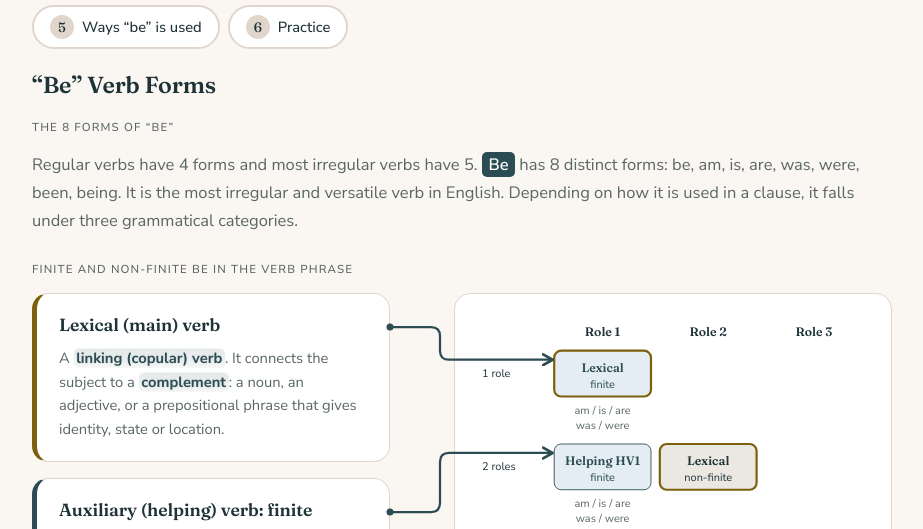
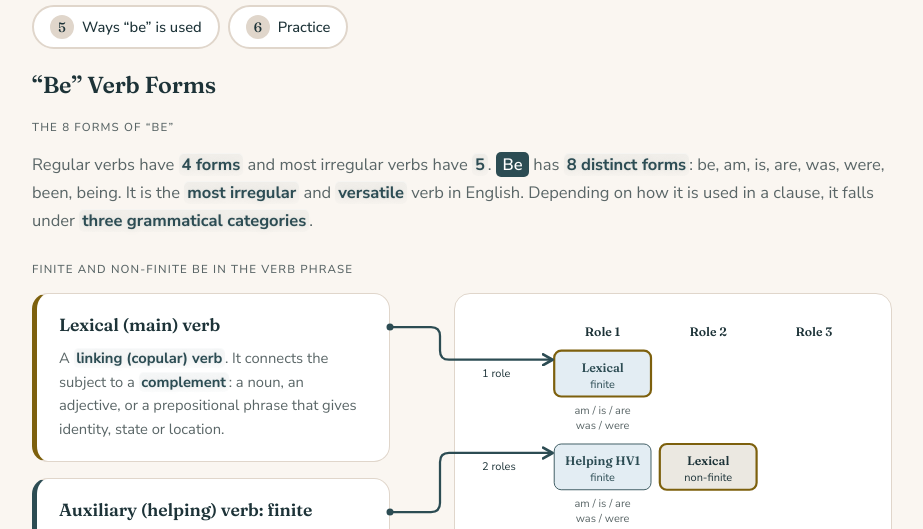
Before and after one commit to Mishty123/English_Grammar, a plain HTML site: page be_verb_study_page.html in a window 1280 px wide. Shown: the part 229-758 px from the top of the page, without its empty margins (178-1101 px from the left). Drawn offline with Linux system fonts and the light colour scheme; a web font is replaced by a local one.

Commit message:
Intro: highlight key terms in lead paragraph; lighten term highlight
Co-Authored-By: Claude Sonnet 5.5 <noreply@anthropic.com>
Claude-Session: https://claude.ai/code/session_01714r3biWkh9kQXYCqBqhuA

```diff
--- a/be_verb_study_page.html
+++ b/be_verb_study_page.html
@@ -390,7 +390,7 @@ body { font-size: 16.5px; }
   <section class="panel" role="tabpanel" id="p-intro" aria-labelledby="t-intro" hidden>
     <h2>&ldquo;Be&rdquo; Verb Forms</h2>
     <span class="label">The 8 forms of &ldquo;be&rdquo;</span>
-    <p class="lead" style="max-width:none">Regular verbs have 4 forms and most irregular verbs have 5. <b class="be">Be</b> has 8 distinct forms: be, am, is, are, was, were, been, being. It is the most irregular and versatile verb in English. Depending on how it is used in a clause, it falls under three grammatical categories.</p>
+    <p class="lead" style="max-width:none">Regular verbs have <span class="term">4 forms</span> and most irregular verbs have <span class="term">5</span>. <b class="be">Be</b> has <span class="term">8 distinct forms</span>: be, am, is, are, was, were, been, being. It is the <span class="term">most irregular</span> and <span class="term">versatile</span> verb in English. Depending on how it is used in a clause, it falls under <span class="term">three grammatical categories</span>.</p>
     <span class="label">Finite and non-finite be in the verb phrase</span>
     <div id="be-pair" style="position:relative;display:flex;flex-wrap:wrap;align-items:flex-start">
     <div id="be-list">
@@ -448,7 +448,7 @@ body { font-size: 16.5px; }
       </script>
     </div>
     <style>
-.term{-webkit-box-decoration-break:clone;box-decoration-break:clone;font-weight:700;color:var(--pres);padding:0 .18em;border-radius:5px;background:linear-gradient(180deg,color-mix(in srgb,var(--pres) 12%,transparent),color-mix(in srgb,var(--pres) 4%,transparent));box-shadow:inset 0 1px 0 color-mix(in srgb,#fff 55%,transparent);text-shadow:0 0 .55em color-mix(in srgb,var(--pres) 10%,transparent),0 0 .12em color-mix(in srgb,var(--pres) 11%,transparent)}
+.term{-webkit-box-decoration-break:clone;box-decoration-break:clone;font-weight:700;color:var(--pres);padding:0 .18em;border-radius:5px;background:linear-gradient(180deg,color-mix(in srgb,var(--pres) 5%,transparent),color-mix(in srgb,var(--pres) 1.5%,transparent));box-shadow:inset 0 1px 0 color-mix(in srgb,#fff 40%,transparent);text-shadow:0 0 .55em color-mix(in srgb,var(--pres) 10%,transparent),0 0 .12em color-mix(in srgb,var(--pres) 11%,transparent)}
 #p-intro .card.mean .formula{font-weight:600;font-size:1rem;white-space:nowrap}
 #p-intro .card.mean .be{margin-right:.15em}
 .vft{min-width:560px}
```
